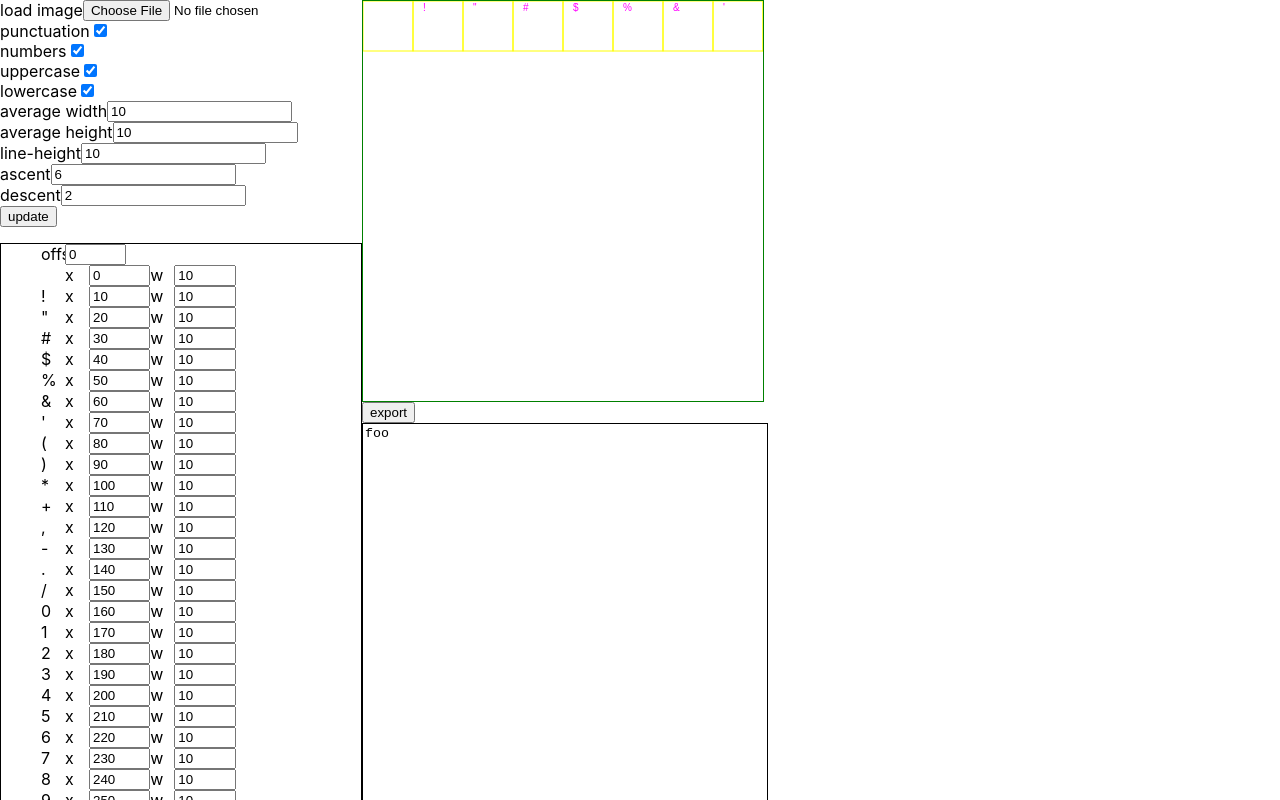
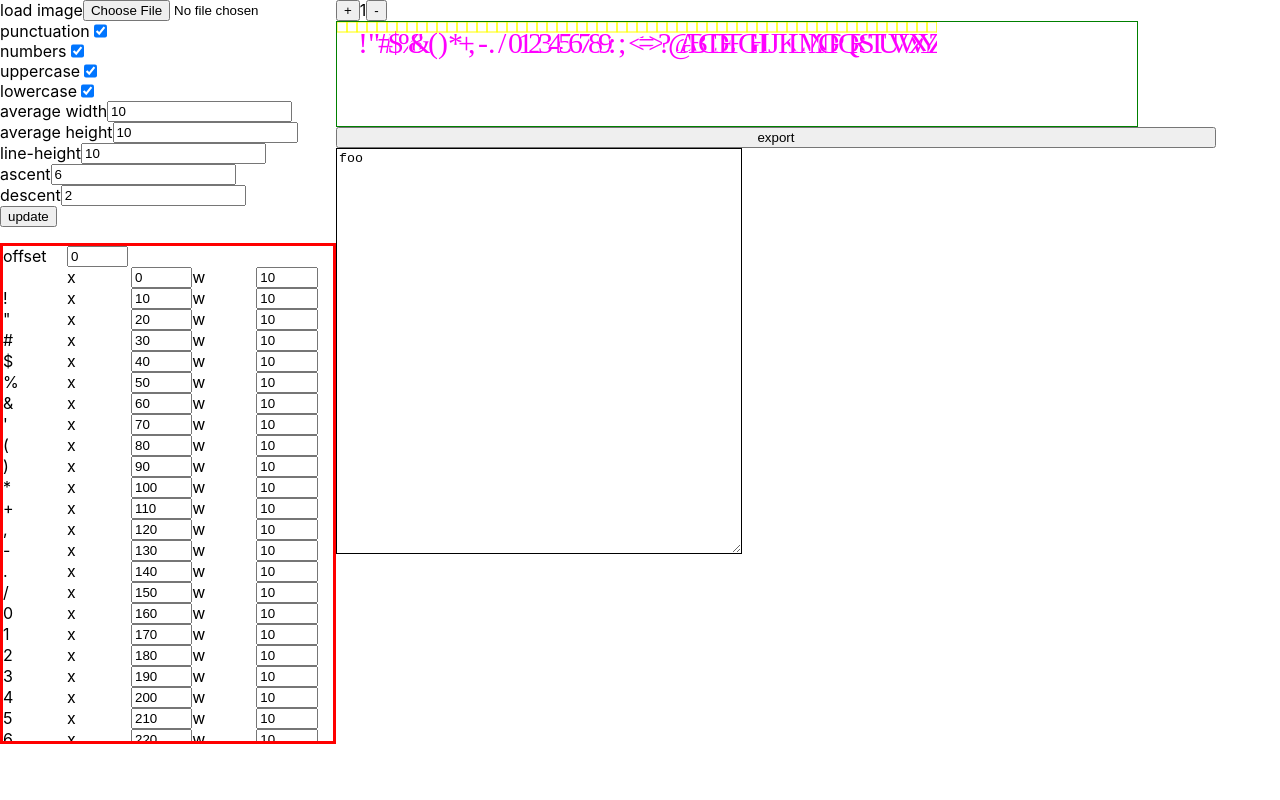
Before and after one commit to joshmarinacci/pixelfont-metrics-editor, a React (Create React App) app: page / in a window 1280 px wide. Shown: the top 800 px of the page. Built offline with nearby package versions, Linux system fonts and the light colour scheme.

Commit message:
support checkboxes for subsetting fonts

```diff
--- a/src/App.css
+++ b/src/App.css
@@ -1,23 +1,36 @@
+.fillbox {
+  border: 0px solid blue;
+  padding:0;
+  margin:0;
+  display: flex;
+  flex-direction: row;
+  height: 95vh;
+  width: 95vw;
+}
 .hbox {
   display: flex;
   flex-direction: row;
-  align-items: flex-start;
+  /*align-items: flex-start;*/
+  align-items: stretch;
 }
 .vbox {
   display: flex;
   flex-direction: column;
-  align-items: flex-start;
+  /*align-items: flex-start;*/
 }
 ul {
   border: 1px solid black;
+  padding: 0;
 }
 
 li {
   display: flex;
+  flex-direction: row;
   width: 20em;
 }
 li label {
-  width: 1.5em;
+  /*min-width: 4em;*/
+  width: 4em;
 }
 li input {
   width: 4em;
@@ -28,10 +41,11 @@ li input {
 .scroll {
   border: 3px solid red;
   overflow: scroll;
-  max-width: 40em;
-  width: 40em;
 }
 
+.grow {
+  flex:1.0;
+}
 
 .export-area {
   min-height: 400px;
@@ -43,8 +57,9 @@ li input {
 
 .metrics-canvas {
   border: 1px solid green;
-  min-height: 400px;
-  min-width: 400px;
-  max-width: 400px;
+  /*min-height: 400px;*/
+  /*min-width: 400px;*/
+  max-width: 800px;
+  /*max-width: 100%;*/
   max-height: 400px;
 }
--- a/src/App.js
+++ b/src/App.js
@@ -2,7 +2,7 @@ import React, {useState} from 'react'
 import './App.css'
 import {MetricsCanvas} from './MetricsCanvas.js'
 import {MetricsControlPanel} from './MetricsSetupPanel.js'
-import {HBox} from './util.js'
+import {FillBox, HBox} from './util.js'
 
 function generateStuff(img) {
     let stuff = {
@@ -76,7 +76,7 @@ function updateStuff(stuff, img) {
 
 const MetricsList = ({stuff, setGlobal, set})=>{
     let metrics = stuff.metrics
-    return <ul>
+    return <ul className={'scroll grow'}>
         <li>
             <label>offset</label>
             <input type="number" value={stuff.offset} onChange={(e)=>{
@@ -123,6 +123,7 @@ function App() {
     let [stuff,setStuff] = useState(()=>generateStuff())
     let [counter,setCounter] = useState(0)
     let [image,setImage] = useState(null)
+    let [scale, setScale] = useState(0)
     let set = (num, prop, value) => {
         stuff.metrics[num][prop] = value
         setCounter(counter+1)
@@ -149,16 +150,21 @@ function App() {
     }
 
     return (
-        <HBox>
+        <FillBox>
             <div className="vbox">
                 <MetricsControlPanel stuff={stuff} onLoadImage={onLoadImage} onChange={onControlChange}/>
                 <MetricsList stuff={stuff} set={set} setGlobal={setGlobal}/>
             </div>
-            <div className={"vbox"}>
-                <MetricsCanvas stuff={stuff} counter={counter} sc={5} image={image}/>
+            <div className={"vbox grow"}>
+                <HBox>
+                    <button onClick={()=>setScale(scale+1)}>+</button>
+                    <label>{Math.pow(2,scale)}</label>
+                    <button onClick={()=>setScale(scale-1)}>-</button>
+                </HBox>
+                <MetricsCanvas stuff={stuff} counter={counter} sc={Math.pow(2,scale)} image={image}/>
                 <ExportPanel stuff={stuff} counter={counter}/>
             </div>
-        </HBox>
+        </FillBox>
     );
 }
 
--- a/src/MetricsCanvas.js
+++ b/src/MetricsCanvas.js
@@ -22,8 +22,12 @@ export const MetricsCanvas = ({stuff, counter, sc, image}) => {
                     m.y * sc,
                     m.w * sc,
                     m.h * sc)
+                let size = 30
+                ctx.font = `${size}px bold sans-serif`
+                ctx.fillStyle = 'white'
+                ctx.fillText(m.ch, (stuff.offset + m.x) * sc + 10, m.y * sc + size)
                 ctx.fillStyle = 'magenta'
-                ctx.fillText(m.ch, (stuff.offset + m.x) * sc + 10, m.y * sc + 10)
+                ctx.fillText(m.ch, (stuff.offset + m.x) * sc + 10 + 1, m.y * sc + size + 1)
             })
 
             ctx.restore()
--- a/src/MetricsSetupPanel.js
+++ b/src/MetricsSetupPanel.js
@@ -7,7 +7,13 @@ export const MetricsControlPanel = ({stuff, onLoadImage, onChange}) => {
             <label>load image</label> <input type="file" onChange={onLoadImage}/>
         </HBox>
         <HBox>
-            <label>punctuation</label> <input type="checkbox" checked={true}/>
+            <label>punctuation</label> <input type="checkbox" checked={stuff.includes_punc}
+                                              onChange={(e)=>{
+                                                  console.log(e.target.checked)
+                                                  stuff.includes_punc = e.target.checked
+                                                  onChange(stuff)
+                                              }}
+        />
         </HBox>
         <HBox>
             <label>numbers</label> <input type="checkbox" checked={true}/>
--- a/src/util.js
+++ b/src/util.js
@@ -3,3 +3,7 @@ import React from 'react'
 export const HBox = ({children}) => {
     return <div className={"hbox"}>{children}</div>
 }
+
+export const FillBox = ({children}) => {
+    return <div className={"fillbox"}>{children}</div>
+}
```
